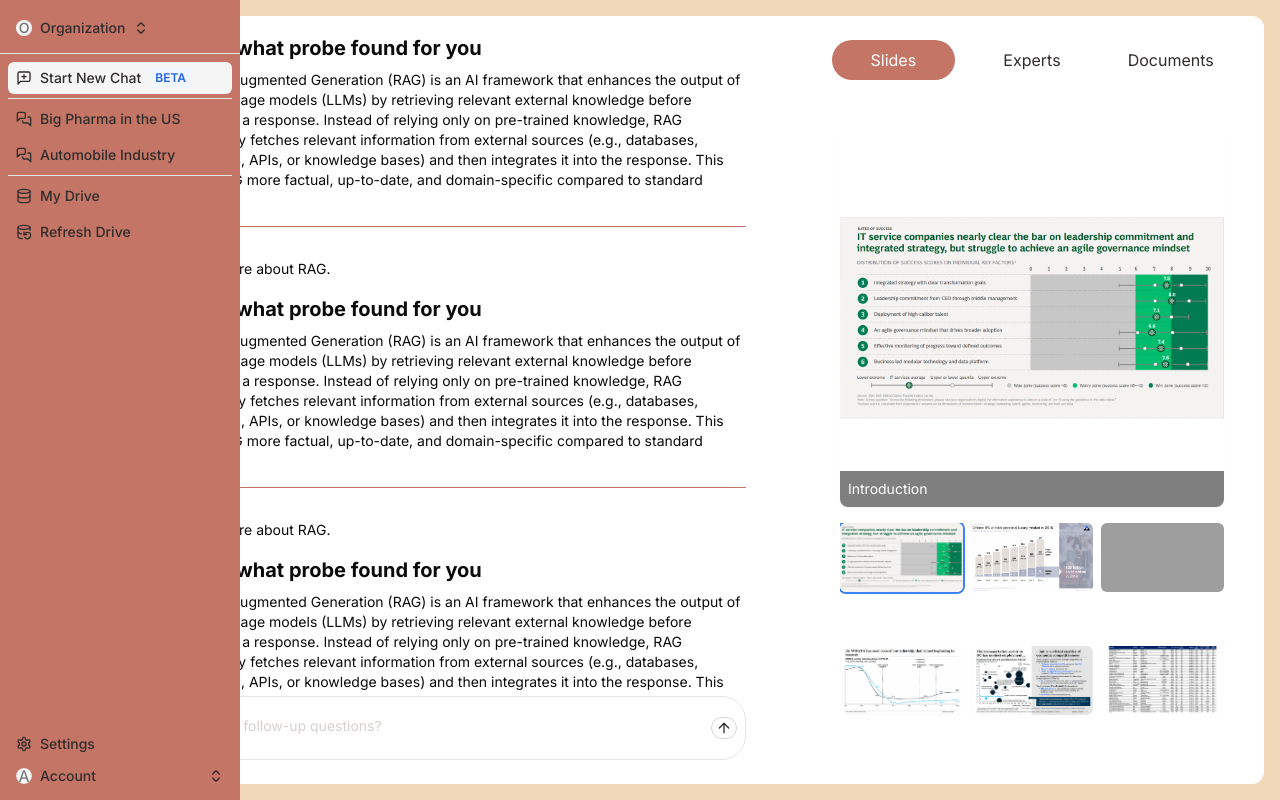
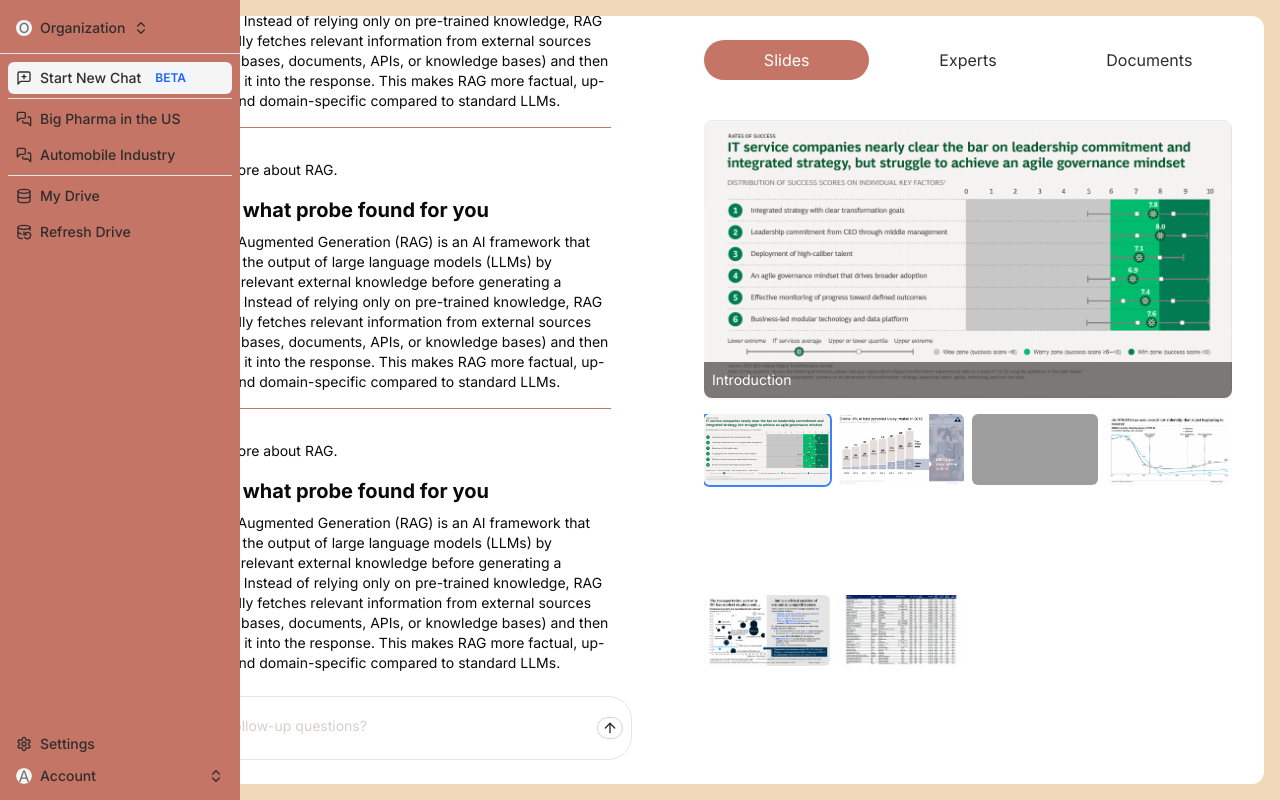
Before and after one commit to AyoubSaidane/probe-frontend, a Next.js app: page /chat/1 in a window 1280 px wide. Built offline with nearby package versions, Linux system fonts and the light colour scheme; grey boxes are pictures that could not be loaded.

Commit message:
improved slide display

```diff
--- a/components/chat/chat-area.tsx
+++ b/components/chat/chat-area.tsx
@@ -26,7 +26,7 @@ export function ChatArea({ messages, onSendMessage }: ChatAreaProps) {
   return (
     <div
       className="absolute left-[3.05rem] top-4 bottom-4 bg-[var(--main-white)] flex flex-col rounded-bl-xl rounded-tl-xl ml-4"
-      style={{ width: "calc(65% - 3.05rem)" }}
+      style={{ width: "calc(55% - 3.05rem)" }}
     >
       {/* Chat messages area - only this should be scrollable */}
       <div className="flex-1 overflow-y-auto px-4 scrollbarWidth-none msOverflowStyle-none pb-24">
@@ -38,7 +38,7 @@ export function ChatArea({ messages, onSendMessage }: ChatAreaProps) {
           }
         `}
         </style>
-        <div className="flex flex-col space-y-4 w-[77%] mx-auto pt-6">
+        <div className="flex flex-col space-y-4 w-[70%] mx-auto pt-6">
           {messages.map((message, index) => (
             <div key={message.id}>
               <div className="text-left">
--- a/components/chat/content-area.tsx
+++ b/components/chat/content-area.tsx
@@ -63,7 +63,7 @@ export function ContentArea({}: ContentAreaProps) {
   return (
     <div
       className="absolute right-0 top-4 bottom-4 bg-[var(--main-white)] px-4 pr-8 mr-4 flex flex-col rounded-tr-xl rounded-br-xl"
-      style={{ width: "35%" }}
+      style={{ width: "45%" }}
     >
       {/* Navigation buttons */}
       <ContentButtons
--- a/components/chat/slides-display.tsx
+++ b/components/chat/slides-display.tsx
@@ -1,6 +1,6 @@
 "use client";
 
-import { useState } from "react";
+import { useState, useEffect, useRef } from "react";
 import Image from "next/image";
 
 // Define our slide interface
@@ -17,15 +17,68 @@ interface SlidesDisplayProps {
 export function SlidesDisplay({ slides = [] }: SlidesDisplayProps) {
   // Track which slide is currently selected for the main preview
   const [selectedSlide, setSelectedSlide] = useState<string>(slides[0]?.id || "");
+  // Track visible slides count
+  const [visibleSlidesCount, setVisibleSlidesCount] = useState(slides.length);
+  // Reference to the grid container
+  const gridRef = useRef<HTMLDivElement>(null);
+
+  // Function to check visibility of thumbnails
+  const checkVisibility = () => {
+    if (!gridRef.current) return;
+
+    // Get all thumbnails
+    const thumbnails = gridRef.current.querySelectorAll('.slide-thumbnail');
+    let visibleCount = 0;
+
+    // Use getBoundingClientRect to check if thumbnails are within the container's viewport
+    const containerRect = gridRef.current.getBoundingClientRect();
+
+    thumbnails.forEach((thumbnail) => {
+      const thumbRect = thumbnail.getBoundingClientRect();
+      // Check if the thumbnail is visible within the container
+      if (
+        thumbRect.top >= containerRect.top - thumbRect.height/2 &&
+        thumbRect.bottom <= containerRect.bottom + thumbRect.height/2
+      ) {
+        visibleCount++;
+      }
+    });
+
+    setVisibleSlidesCount(visibleCount);
+  };
+
+  // Set up visibility check
+  useEffect(() => {
+    if (!gridRef.current) return;
+
+    // Initial check
+    setTimeout(checkVisibility, 100); // Slight delay to ensure rendering is complete
+
+    // Set up scroll event listener
+    const container = gridRef.current;
+    container.addEventListener('scroll', checkVisibility);
+
+    // Set up resize observer
+    const resizeObserver = new ResizeObserver(() => {
+      setTimeout(checkVisibility, 100);
+    });
+
+    resizeObserver.observe(container);
+
+    return () => {
+      container.removeEventListener('scroll', checkVisibility);
+      resizeObserver.disconnect();
+    };
+  }, [slides.length]);
 
   // If no slides are provided, show a placeholder
   if (slides.length === 0) {
     return (
       <div className="h-full flex flex-col p-2">
-        <div className="bg-gray-100 rounded-lg h-2/3 mb-4 flex items-center justify-center">
+        <div className="bg-gray-100 rounded-lg h-1/4 mb-4 flex items-center justify-center">
           <p className="text-gray-500">No slides available</p>
         </div>
-        <div className="grid grid-cols-2 gap-2 h-1/3">
+        <div className="grid grid-cols-2 gap-2 h-3/5">
           {[1, 2, 3, 4].map((placeholder) => (
             <div
               key={placeholder}
@@ -40,17 +93,20 @@ export function SlidesDisplay({ slides = [] }: SlidesDisplayProps) {
   }
 
   const currentSlide = slides.find(slide => slide.id === selectedSlide) || slides[0];
+  const hiddenSlidesCount = Math.max(0, slides.length - visibleSlidesCount);
 
   return (
-    <div className="h-full flex flex-col p-2">
-      {/* Main preview area - adjusted for landscape format */}
-      <div className="bg-white shadow-sm rounded-lg h-3/5 mb-4 overflow-hidden">
-        <div className="relative w-full h-full">
+    <div className="h-full flex flex-col">
+      {/* Main preview area - with adaptive height */}
+      <div className="bg-white shadow-sm rounded-lg mb-4 overflow-hidden">
+        <div className="relative w-full" style={{ minHeight: "100px" }}>
           <Image
             src={currentSlide.imageUrl}
             alt={currentSlide.title || "Slide preview"}
-            fill
-            style={{ objectFit: "contain" }}
+            width={0}
+            height={0}
+            sizes="100vw"
+            className="w-full h-auto"
             priority
           />
           {currentSlide.title && (
@@ -61,14 +117,22 @@ export function SlidesDisplay({ slides = [] }: SlidesDisplayProps) {
         </div>
       </div>
 
-      {/* Thumbnail grid - adjusted to take remaining space */}
-      <div className="grid grid-cols-3 gap-2 flex-1 overflow-y-auto">
+      {/* Adaptive thumbnail grid - takes remaining space */}
+      <div
+        ref={gridRef}
+        className="flex-1 overflow-y-auto relative"
+        style={{
+          display: "grid",
+          gridTemplateColumns: "repeat(auto-fill, minmax(120px, 1fr))",
+          gap: "0.5rem",
+        }}
+      >
         {slides.map((slide) => (
           <div
             key={slide.id}
             onClick={() => setSelectedSlide(slide.id)}
             className={`
-              relative rounded-md overflow-hidden cursor-pointer aspect-video
+              slide-thumbnail relative rounded-md overflow-hidden cursor-pointer aspect-video
               ${selectedSlide === slide.id ? 'ring-2 ring-blue-500' : ''}
             `}
           >
@@ -80,6 +144,13 @@ export function SlidesDisplay({ slides = [] }: SlidesDisplayProps) {
             />
           </div>
         ))}
+
+        {/* More slides indicator */}
+        {hiddenSlidesCount > 0 && (
+          <div className="sticky bottom-0 left-0 right-0 bg-[var(--secondary-500)] text-[var(--main-text-bg)] p-2 text-center rounded-md mt-1 shadow-md">
+            +{hiddenSlidesCount} more relevant slides
+          </div>
+        )}
       </div>
     </div>
   );
```
